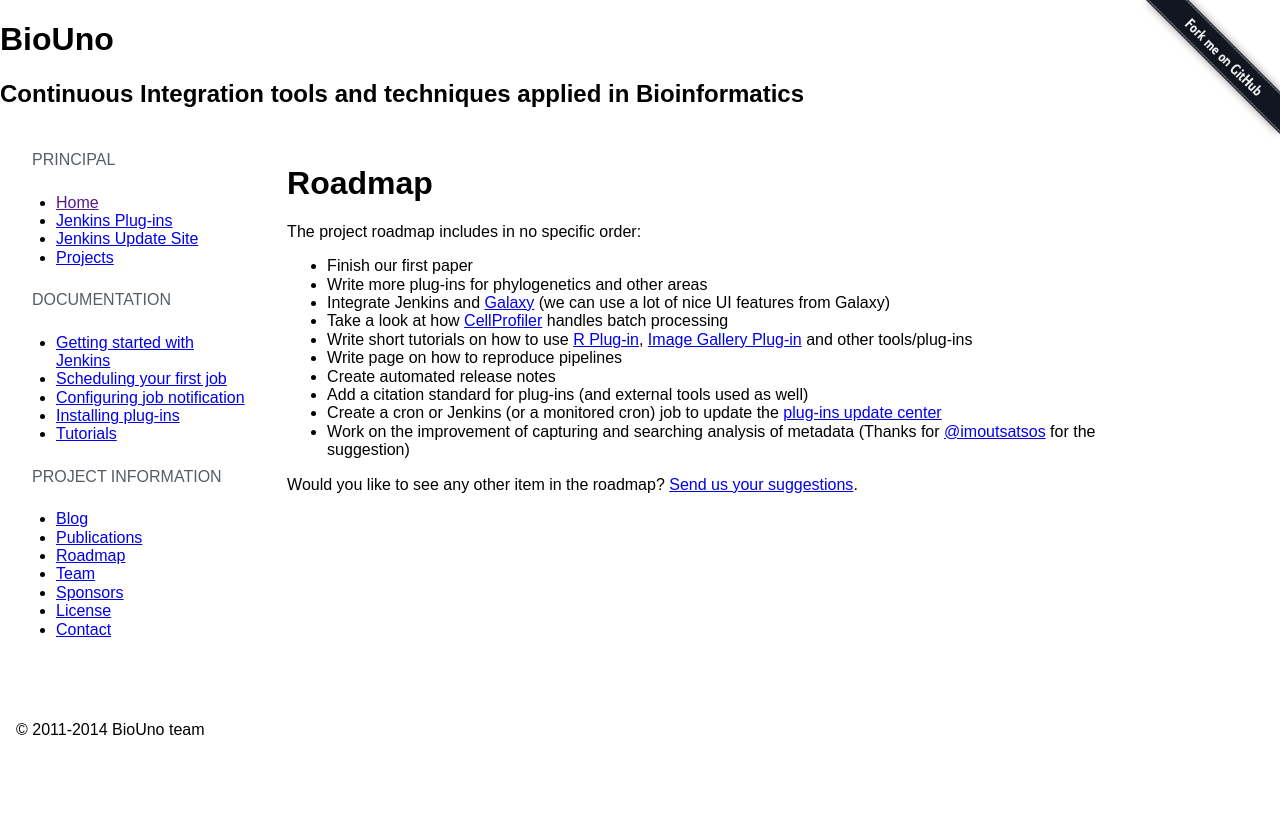
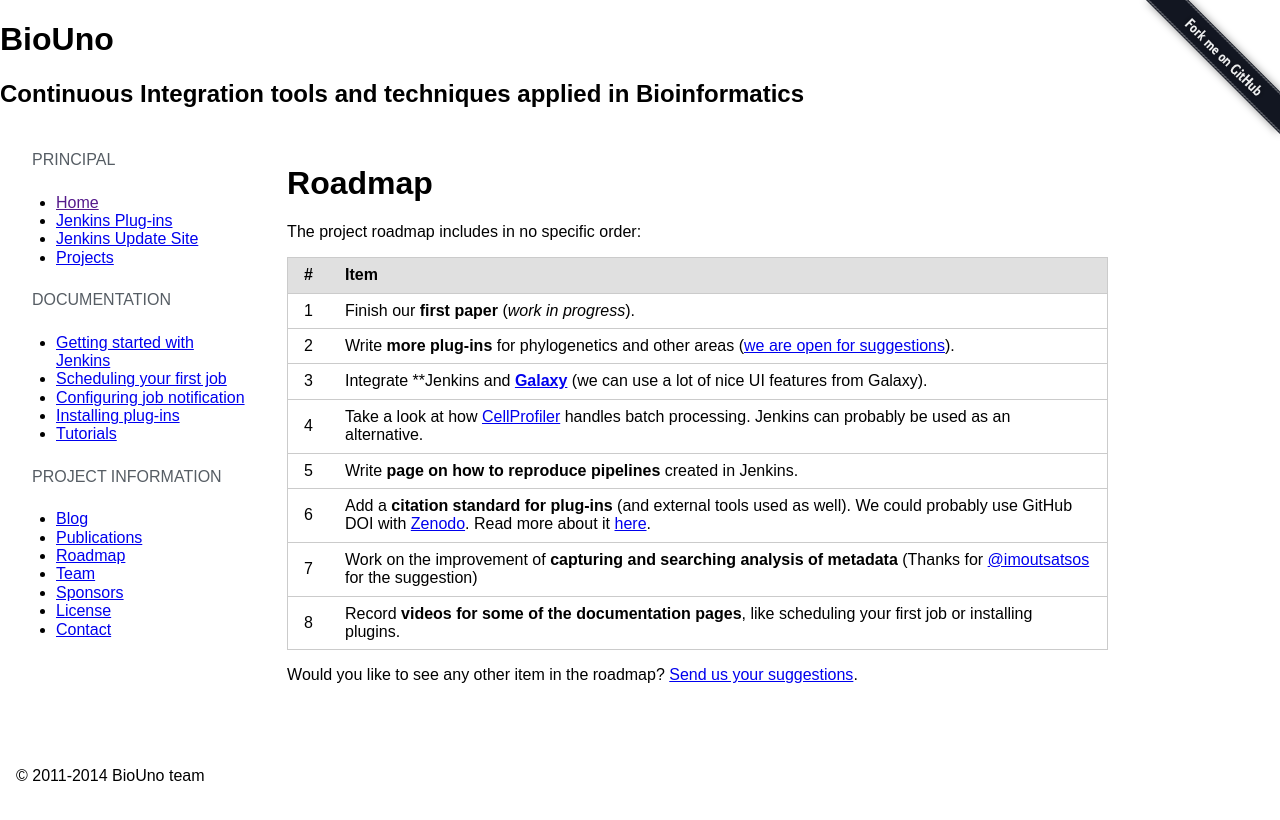
Before and after one commit to biouno/biouno.github.io, a Jekyll site: the page built from roadmap.md, in a window 1280 px wide. Shown: the top 820 px of the page. Built offline with Jekyll 4.4.1, drawn with Linux system fonts in a browser that asks for light colours; nearby versions of some CDN libraries; some web fonts are replaced; library files that are not in the unit come from our copies.

Commit message:
Update project roadmap

```diff
--- a/roadmap.md
+++ b/roadmap.md
@@ -5,15 +5,47 @@ title: Roadmap
 
 The project roadmap includes in no specific order:
 
-- Finish our first paper
-- Write more plug-ins for phylogenetics and other areas
-- Integrate Jenkins and [Galaxy](http://galaxyproject.org/) (we can use a lot of nice UI features from Galaxy)
-- Take a look at how [CellProfiler](http://cellprofiler.org/) handles batch processing
-- Write short tutorials on how to use [R Plug-in](https://wiki.jenkins-ci.org/display/JENKINS/R+Plugin), [Image Gallery Plug-in](https://wiki.jenkins-ci.org/display/JENKINS/Image+Gallery+Plugin) and other tools/plug-ins
-- Write page on how to reproduce pipelines
-- Create automated release notes
-- Add a citation standard for plug-ins (and external tools used as well)
-- Create a cron or Jenkins (or a monitored cron) job to update the [plug-ins update center](http://biouno.org/jenkins-update-site.html)
-- Work on the improvement of capturing and searching analysis of metadata (Thanks for [@imoutsatsos](https://github.com/imoutsatsos) for the suggestion)
+<table class="pure-table pure-table-horizontal">
+    <thead>
+        <tr>
+            <th>#</th>
+            <th>Item</th>
+        </tr>
+    </thead>
+    <tbody>
+    	<tr>
+    		<td>1</td>
+    		<td>Finish our <strong>first paper</strong> (<i>work in progress</i>).</td>
+    	</tr>
+    	<tr>
+    		<td>2</td>
+    		<td>Write <strong>more plug-ins</strong> for phylogenetics and other areas (<a href="https://groups.google.com/forum/#!forum/biouno-developers">we are open for suggestions</a>).</td>
+    	</tr>
+    	<tr>
+    		<td>3</td>
+    		<td>Integrate **Jenkins and <strong><a href="http://galaxyproject.org">Galaxy</a></strong> (we can use a lot of nice UI features from Galaxy).</td>
+    	</tr>
+    	<tr>
+    		<td>4</td>
+    		<td>Take a look at how <a href="http://cellprofiler.org">CellProfiler</a> handles batch processing. Jenkins can probably be used as an alternative.</td>
+    	</tr>
+    	<tr>
+    		<td>5</td>
+    		<td>Write <strong>page on how to reproduce pipelines</strong> created in Jenkins.</td>
+    	</tr>
+    	<tr>
+    		<td>6</td>
+    		<td>Add a <strong>citation standard for plug-ins</strong> (and external tools used as well). We could probably use GitHub DOI with <a href="https://zenodo.org">Zenodo</a>. Read more about it <a href="https://github.com/blog/1840-improving-github-for-science">here</a>.</td>
+    	</tr>
+    	<tr>
+    		<td>7</td>
+    		<td>Work on the improvement of <strong>capturing and searching analysis of metadata</strong> (Thanks for <a href="https://github.com/imoutsatsos">@imoutsatsos</a> for the suggestion)</td>
+    	</tr>
+    	<tr>
+    		<td>8</td>
+    		<td>Record <strong>videos for some of the documentation pages</strong>, like scheduling your first job or installing plugins.</td>
+    	</tr>
+    </tbody>
+</table>
 
-Would you like to see any other item in the roadmap? [Send us your suggestions](https://github.com/biouno/biouno.github.io/issues/new).
+Would you like to see any other item in the roadmap? [Send us your suggestions](https://groups.google.com/forum/#!forum/biouno-developers).
```
